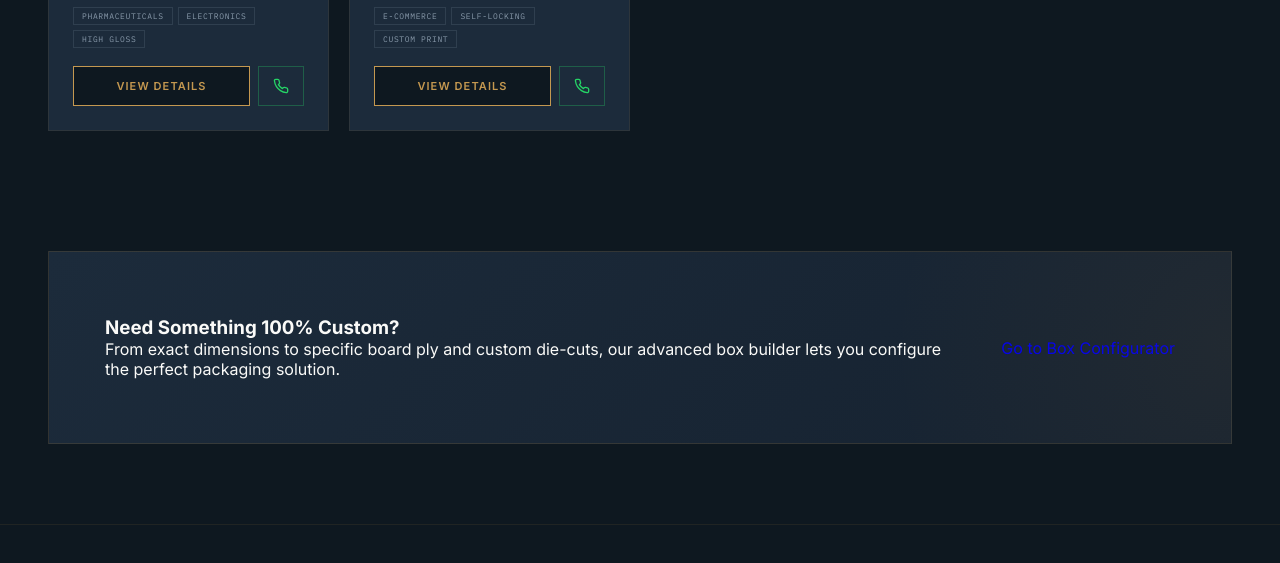
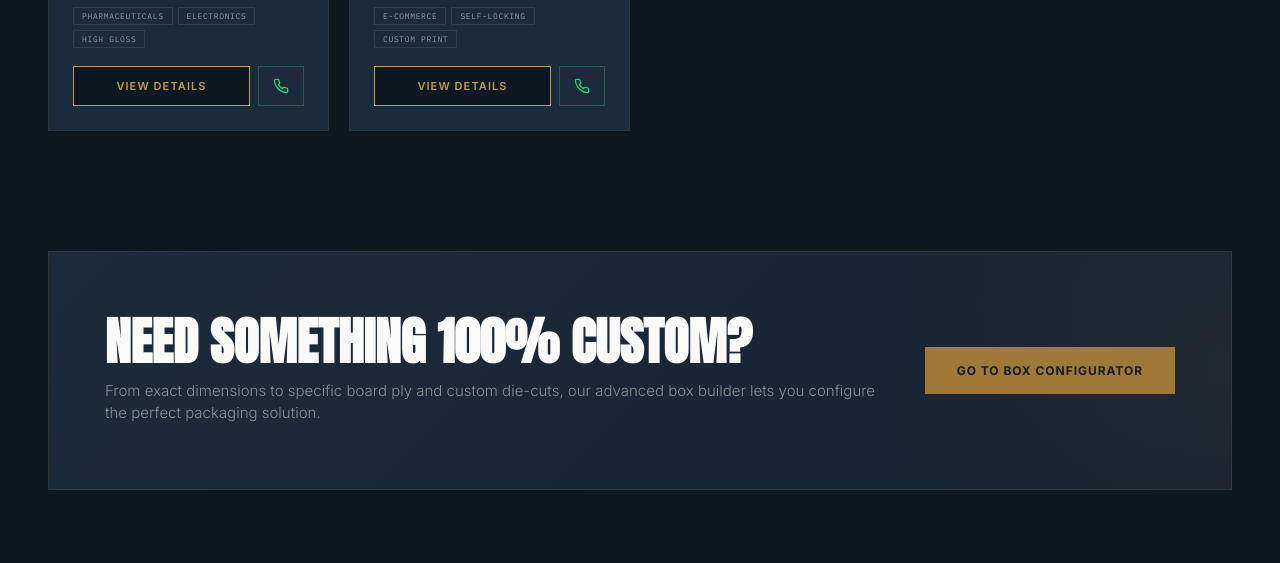
Before and after one commit to imzohair/alhamdpackaging, a plain HTML site: page products.html in a window 1280 px wide. Shown: the part 4612-5175 px from the top of the page. Drawn offline with nearby package versions, Linux system fonts and the light colour scheme.

Commit message:
Fix CTA banner and product card styles

```diff
--- a/products.html
+++ b/products.html
@@ -1056,12 +1056,12 @@ footer.motion-footer {
 
 <!-- ===== CUSTOM PACKAGING CTA ===== -->
 <div class="cta-banner">
-  <div class="cta-banner-content">
-    <h3 class="cta-banner-title">Need Something 100% Custom?</h3>
-    <p class="cta-banner-desc">From exact dimensions to specific board ply and custom die-cuts, our advanced box builder lets you configure the perfect packaging solution.</p>
+  <div class="cta-banner-text">
+    <h3 class="cta-banner-headline">Need Something 100% Custom?</h3>
+    <p class="cta-banner-sub">From exact dimensions to specific board ply and custom die-cuts, our advanced box builder lets you configure the perfect packaging solution.</p>
   </div>
   <div class="cta-banner-actions">
-    <a href="custom-packaging.html" class="btn-primary-admin" style="text-decoration:none;">Go to Box Configurator</a>
+    <a href="custom-packaging.html" class="btn-cta-primary" style="text-decoration:none;">Go to Box Configurator</a>
   </div>
 </div>
 
```
